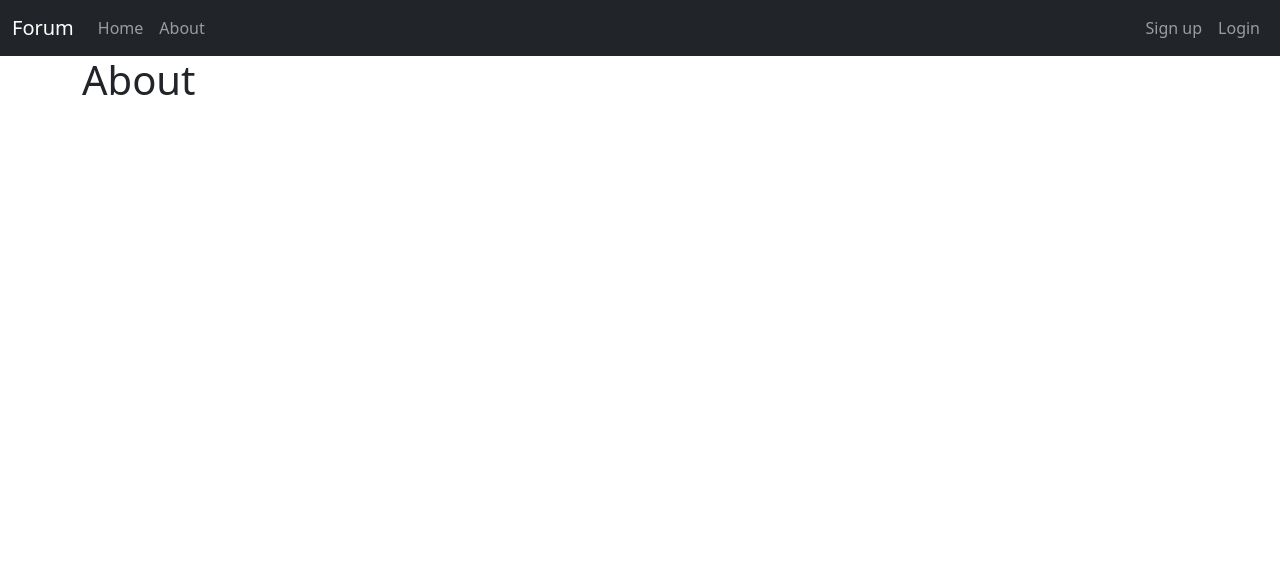
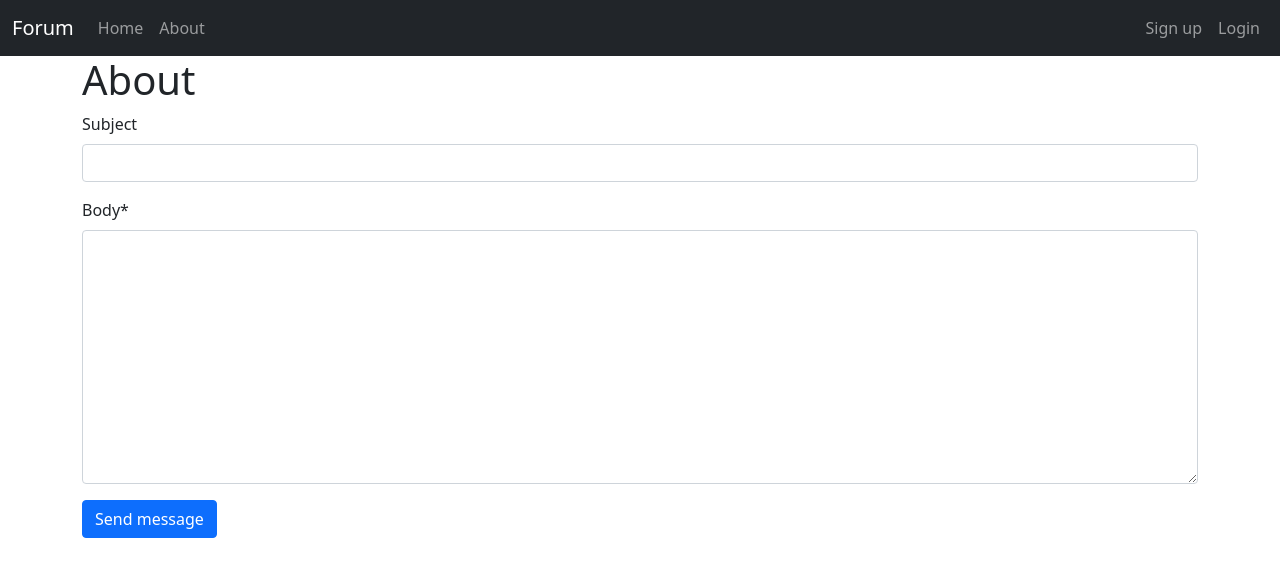
Before and after one commit to ZhukoVN/forum_prj, a Django app: page /about in a window 1280 px wide. Shown: the top 577 px of the page. Run offline with Django 4.2, Linux system fonts and the light colour scheme; some libraries are stand-ins or nearby versions.

Commit message:
send_message

```diff
--- a/forum_prj/settings.py
+++ b/forum_prj/settings.py
@@ -134,3 +134,9 @@ LOGIN_REDIRECT_URL = 'index'
 
 CRISPY_ALLOWED_TEMPLATE_PACKS = 'bootstrap5'
 CRISPY_TEMPLATE_PACK = 'bootstrap5'
+
+EMAIL_HOST = "smtp.gmail.com"
+EMAIL_PORT = 587
+EMAIL_HOST_USER = 'eretomaniac@gmail.com'
+EMAIL_HOST_PASSWORD = 'Hcxpfzdm1'
+EMAIL_USE_TLC = True
--- a/service/admin.py
+++ b/service/admin.py
@@ -1,5 +1,6 @@
 from django.contrib import admin
-from .models import Comment, Post
+from .models import Comment, Post, Message
 
 admin.site.register(Comment)
 admin.site.register(Post)
+admin.site.register(Message)
--- a/service/forms.py
+++ b/service/forms.py
@@ -1,5 +1,5 @@
 from django.forms import ModelForm, fields, widgets
-from .models import Post, Comment
+from .models import Post, Comment, Message
 from django import forms
 from django.contrib.auth.forms import UserCreationForm
 from django.contrib.auth.models import User
@@ -21,6 +21,14 @@ class CommentForm(ModelForm):
             'description': forms.Textarea(attrs={'class':'form-control'}),
             }
 
+class MessageForm(ModelForm):
+    class Meta:
+        model = Message
+        fields = ['title', 'body']
+        widgets = {
+            'body': forms.Textarea(attrs={'class':'form-control'}),
+            }
+
 class UserRegisterForm(UserCreationForm):
     class Meta:
         model = User
--- a/service/models.py
+++ b/service/models.py
@@ -25,3 +25,14 @@ class Comment(models.Model):
 
     def get_absolute_url(self):
         return reverse('index')
+
+
+class Message(models.Model):
+    title = models.CharField(verbose_name='Subject', max_length=250, null=True, blank=True)
+    body = models.TextField(verbose_name='Body')
+
+    def __str__(self):
+        return f'{self.body}'
+
+    #def get_absolute_url(self):
+    #    return reverse('index')
--- a/service/views.py
+++ b/service/views.py
@@ -1,18 +1,33 @@
 from django.shortcuts import render, redirect
+from django.conf import settings
 from service.models import Post, Comment
 from django.views.generic import ListView, DetailView, CreateView, UpdateView, DeleteView
-from .forms import PostForm, CommentForm, UserRegisterForm
+from .forms import PostForm, CommentForm, UserRegisterForm, MessageForm
 from django.urls import reverse_lazy
 from django.contrib.auth.mixins import LoginRequiredMixin, PermissionRequiredMixin
 from django.contrib.auth.decorators import login_required, permission_required
 from django.contrib import messages
 from django.contrib.messages.views import SuccessMessageMixin
+from django.core.mail import send_mail
 
 def index(req):
     return render(req, 'index.html')
 
 def about(req):
-    return render(req, 'about.html')
+    form = MessageForm()
+    if req.method == 'POST':
+        form = MessageForm(req.POST)
+        if form.is_valid():
+            subject = form.cleaned_data.get('title')
+            body = form.cleaned_data.get('body')
+            try:
+                send_mail(subject, body, settings.EMAIL_HOST_USER, ['sexit22687@djpich.com'], fail_silently=False)
+                form.save()
+            except Exception as err:
+                print(str(err))
+            return redirect('about')
+    return render(req, 'about.html', {'form': form})
+
 
 class RegisterForm(SuccessMessageMixin, CreateView):
     form_class = UserRegisterForm
@@ -21,11 +36,11 @@ class RegisterForm(SuccessMessageMixin, CreateView):
     success_url = reverse_lazy('login')
 
 
-
 class PostsView(ListView):
     model = Post
     template_name = 'index.html'
     ordering = ['-created_at']
+
 
 class DetailPostsView(DetailView):
     model = Post
@@ -61,11 +76,13 @@ class UpdatePostView(PermissionRequiredMixin, UpdateView):
     template_name = 'create_post.html'
     form_class = PostForm
 
+
 class DeletePostView(PermissionRequiredMixin, DeleteView):
     permission_required = 'service.delete_post'
     model = Post
     template_name = 'delete_post.html'
     success_url = reverse_lazy('index')
+
 
 class AddCommentView(LoginRequiredMixin, CreateView):
     model = Comment
--- a/templates/about.html
+++ b/templates/about.html
@@ -1,6 +1,12 @@
 {% extends 'index.html' %}
+{% load crispy_forms_tags %}
+
 {% block content %}
     <h1>About</h1>
-    <p>{{user.username}}</p>
+    <form method="POST">
+        {% csrf_token %}
+        {{ form|crispy}}
+        <button class="btn btn-primary">Send message</button>
+    </form>
 
 {% endblock %}
```
Also changed, not shown: service/migrations/0003_message.py (added).
